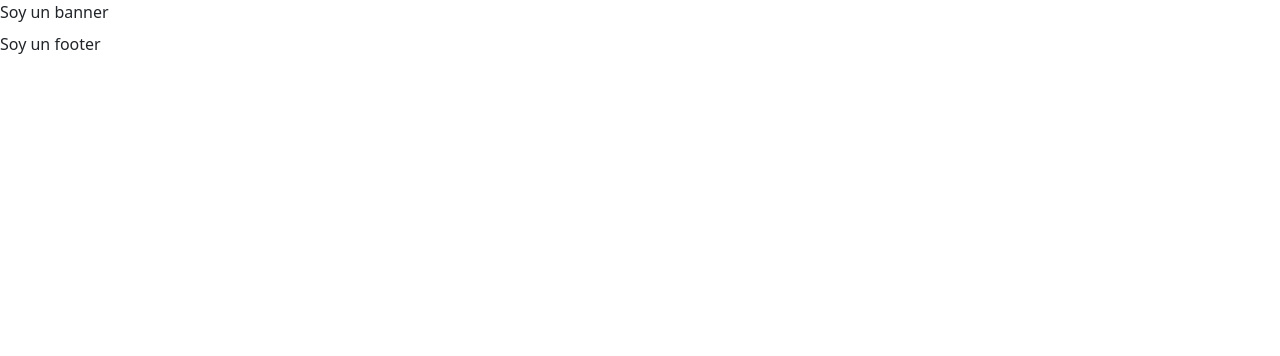
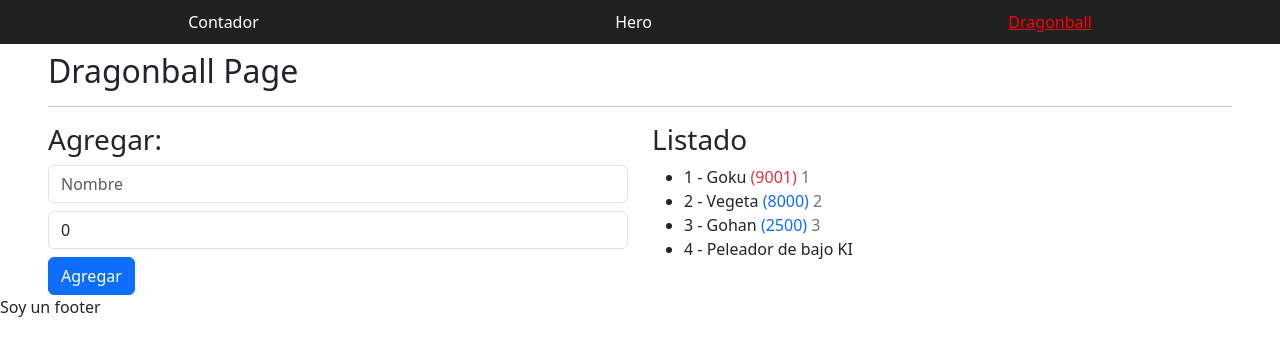
Before and after one commit to Rickuio/angular-intro, an Angular app: page /dragonball in a window 1280 px wide. Before the commit this address led to /. Shown: the top 356 px of the page. Built offline with nearby package versions, Linux system fonts and the light colour scheme.

Commit message:
Creacion de eventos addCharacter()

```diff
--- a/src/app/app.component.html
+++ b/src/app/app.component.html
@@ -1,4 +1,4 @@
-<nav>Soy un banner</nav>
+<app-navbar />
 
 <section class="mx-5 mt-2">
     <router-outlet />
--- a/src/app/app.component.ts
+++ b/src/app/app.component.ts
@@ -1,9 +1,10 @@
 import { Component } from '@angular/core';
 import { RouterOutlet } from '@angular/router';
+import { NavbarComponent } from "./components/shared/navbar/navbar.component";
 
 @Component({
   selector: 'app-root',
-  imports: [RouterOutlet],
+  imports: [RouterOutlet, NavbarComponent],
   templateUrl: './app.component.html',
   styleUrl: './app.component.css'
 })
--- /dev/null
+++ b/src/app/components/shared/navbar/navbar.component.html
@@ -0,0 +1,23 @@
+<style>
+    nav {
+        display: flex;
+        justify-content: space-around;
+        background-color: #212121;
+        color: white;
+        padding: 10px;
+    }
+    nav a {
+        color: white;
+        text-decoration: none;
+    }
+
+    nav a.active {
+        color:red;
+        text-decoration: underline;
+    }
+</style>
+<nav>
+    <a routerLink="/" routerLinkActive="active" [routerLinkActiveOptions]="{exact: true}">Contador</a>
+    <a [routerLink]="['/hero']" [routerLinkActive]="'active'">Hero</a>
+    <a [routerLink]="['/dragonball']" [routerLinkActive]="'active'">Dragonball</a>
+</nav>
--- /dev/null
+++ b/src/app/components/shared/navbar/navbar.component.ts
@@ -0,0 +1,13 @@
+import { Component } from '@angular/core';
+import { RouterLink, RouterLinkActive } from '@angular/router';
+
+@Component({
+  selector: 'app-navbar',
+  imports: [
+    RouterLink, RouterLinkActive
+  ],
+  templateUrl: './navbar.component.html',
+})
+export class NavbarComponent {
+
+}
--- /dev/null
+++ b/src/app/pages/dragonball/dragonball-page.component.html
@@ -0,0 +1,35 @@
+<h2>Dragonball Page</h2>
+<hr />
+
+<section class="row">
+    <div class="col-12 col-sm-6">
+        <h3>Agregar: {{ characterName() }}</h3>
+        <input type="text" class="form-control" placeholder="Nombre"
+            [value]="characterName()" (change)="characterName.set(txtName.value)" #txtName
+        >
+        <input type="number" class="form-control mt-2" placeholder="Poder"
+            [value]="characterPower()" (change)="characterPower.set(+txtPower.value)" #txtPower
+        >
+        <button class="mt-2 btn btn-primary" (click)="addCharacter()">Agregar</button>
+    </div>
+    <div class="col-12 col-sm-6">
+        <h3>Listado</h3>
+        <ul>
+            @for (character of personajes(); track character.id; let idx = $index) {
+                @if ( character.power > 1000) {
+                    <li>
+                    <span>{{ idx + 1 }} - {{ character.name }}</span>
+                    <span [class.text-danger]="character.power > 9000" [class.text-primary]="character.power <= 9000" >
+                        ({{ character.power }})
+                    </span>
+                    <span [ngClass]="powerClasses()">
+                        {{ character.id}}
+                    </span>
+                    </li>
+                } @else {
+                    <li>{{ character.id}} - <span>Peleador de bajo KI</span></li>
+                }
+            }
+        </ul>
+    </div>
+</section>
--- /dev/null
+++ b/src/app/pages/dragonball/dragonball-page.component.ts
@@ -0,0 +1,54 @@
+import { NgClass } from "@angular/common";
+import { ChangeDetectionStrategy, Component, computed, signal } from "@angular/core";
+
+interface Character {
+    id: number;
+    name: string;
+    power: number;
+}
+
+@Component({
+    templateUrl: './dragonball-page.component.html',
+    styles: ``,
+    imports: [NgClass],
+    changeDetection: ChangeDetectionStrategy.OnPush,
+})
+export class DragonballPageComponent {
+
+    characterName = signal('');
+    characterPower = signal(0);
+
+    personajes = signal<Character[]>([
+        {id: 1, name: 'Goku', power: 9001 },
+        {id: 2, name: 'Vegeta', power: 8000 },
+        {id: 3, name: 'Gohan', power: 2500 },
+        {id: 4, name: 'Yamcha', power: 800 },
+    ]);
+
+    powerClasses = computed(() => {
+        return {
+            'text-secondary': true,
+        };
+    });
+
+    addCharacter() {
+        if ( !this.characterName() || this.characterPower() <= 0) {
+            return;
+        }
+        const newCharacter: Character = {
+            id: this.characterName().length + 1,
+            name: this.characterName(),
+            power: this.characterPower(),
+        }
+        //this.personajes().push(newCharacter);
+        this.personajes.update( (list) => [...list, newCharacter] );
+        console.log(this.characterName(), this.characterPower());
+        this.resetCharacter();
+    }
+
+    resetCharacter() {
+        this.characterName.set('');
+        this.characterPower.set(0);
+    }
+
+}
```
Also changed, not shown: src/app/app.routes.ts (+10 -1 lines).
